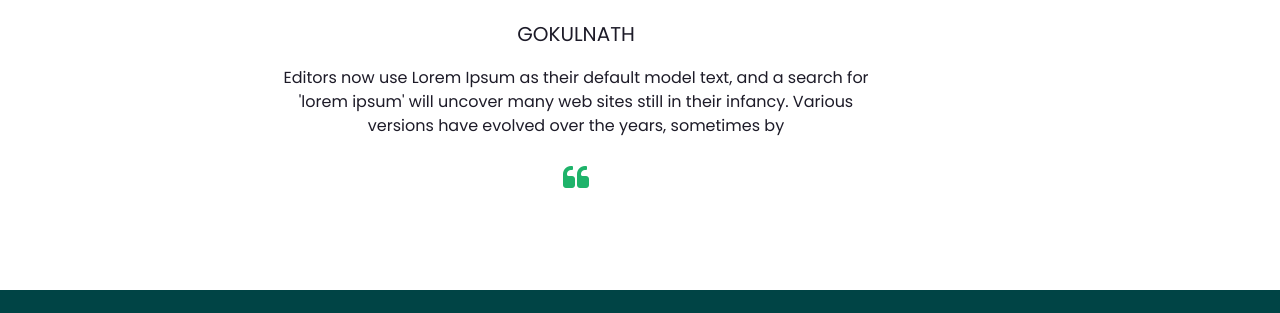
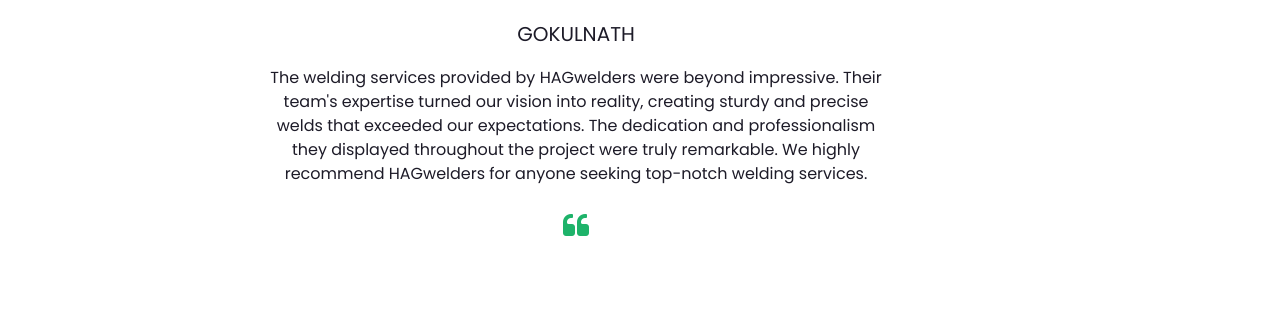
Before and after one commit to Arish005/hagwelderservice, a plain HTML site: page index.html in a window 1280 px wide. Shown: the part 4062-4375 px from the top of the page. Drawn offline with nearby package versions, Linux system fonts and the light colour scheme; some packages are replaced by stand-ins of ours.

Commit message:
Update index.html

```diff
--- a/index.html
+++ b/index.html
@@ -453,8 +453,7 @@
                       GOKULNATH
                     </h5>
                     <p>
-                      Editors now use Lorem Ipsum as their default model text, and a search for 'lorem ipsum' will uncover many web sites still in their infancy. Various versions have evolved over the years, sometimes by
-                    </p>
+                     The welding services provided by HAGwelders were beyond impressive. Their team's expertise turned our vision into reality, creating sturdy and precise welds that exceeded our expectations. The dedication and professionalism they displayed throughout the project were truly remarkable. We highly recommend HAGwelders for anyone seeking top-notch welding services.</p>
                     <span>
                       <i class="fa fa-quote-left" aria-hidden="true"></i>
                     </span>
@@ -475,8 +474,7 @@
                       ARISH
                     </h5>
                     <p>
-                      Editors now use Lorem Ipsum as their default model text, and a search for 'lorem ipsum' will uncover many web sites still in their infancy. Various versions have evolved over the years, sometimes by
-                    </p>
+                     The welding services provided by HAGwelders were beyond impressive. Their team's expertise turned our vision into reality, creating sturdy and precise welds that exceeded our expectations. The dedication and professionalism they displayed throughout the project were truly remarkable. We highly recommend HAGwelders for anyone seeking top-notch welding services.</p>
                     <span>
                       <i class="fa fa-quote-left" aria-hidden="true"></i>
                     </span>
@@ -497,7 +495,7 @@
                      HARIPRASANTH
                     </h5>
                     <p>
-                      Editors now use Lorem Ipsum as their default model text, and a search for 'lorem ipsum' will uncover many web sites still in their infancy. Various versions have evolved over the years, sometimes by
+                      The welding services provided by HAGwelders were beyond impressive. Their team's expertise turned our vision into reality, creating sturdy and precise welds that exceeded our expectations. The dedication and professionalism they displayed throughout the project were truly remarkable. We highly recommend HAGwelders for anyone seeking top-notch welding services.</p>
                     </p>
                     <span>
                       <i class="fa fa-quote-left" aria-hidden="true"></i>
```
